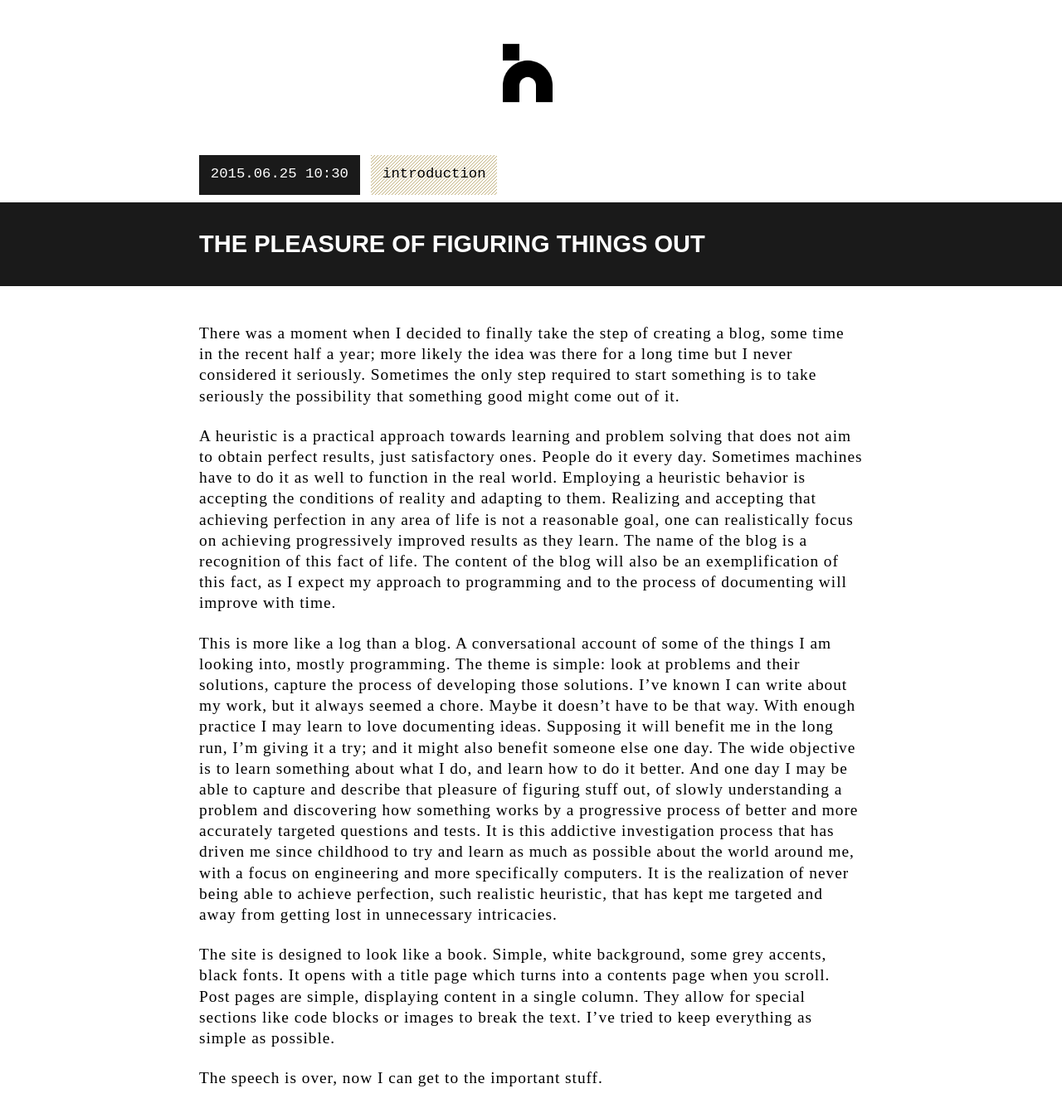
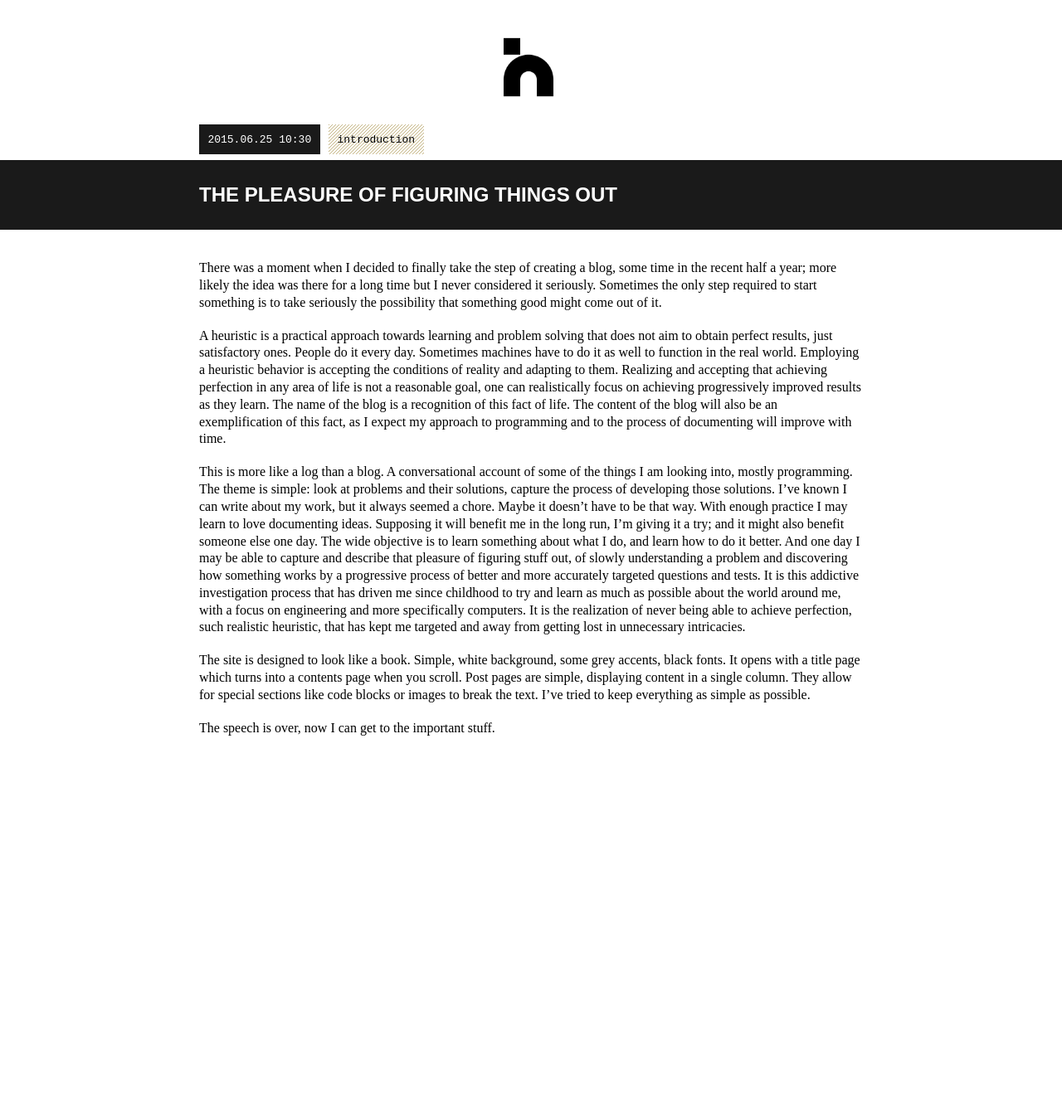
Before and after one commit to chronicweirdo/blog, a Jekyll site: the page built from _posts/2015.06/2015-06-25-The-pleasure-of-figuring-things-out.md, in a window 1280 px wide. Shown: the whole page at 83% size. Built offline with Jekyll 4.4.1, drawn with Linux system fonts in a browser that asks for light colours; after the commit the page ends 908 px from its top, so only the background shows below that.

Commit message:
toning down font sizes

```diff
--- a/css/post.css
+++ b/css/post.css
@@ -1,7 +1,4 @@
 /* http://www.stripegenerator.com */
-* {
-    font-size: 1.1em;
-}
 body, div {
     margin: 0;
     padding: 0;
@@ -18,8 +15,9 @@
 p, h1, h2, h3, h4, h5, h6 {
     margin: 0;
     padding: 0;
-    font-family: "Times New Roman",Times,serif;
+    font-family: "Times New Roman", Times, serif;
 }
+
 h1 {
     font-size: 1.5em;
     line-height: 1.5em;
@@ -48,14 +46,15 @@
     font-size: 1em;
     line-height: 1.3em;
     padding-bottom: 1.2em;
-    letter-spacing: 0.05em;
 }
+
 p.video {
     text-align: center;
 }
 p.video iframe {
     max-width: 100%;
 }
+
 em {
     font-size: 1em;
 }
```
